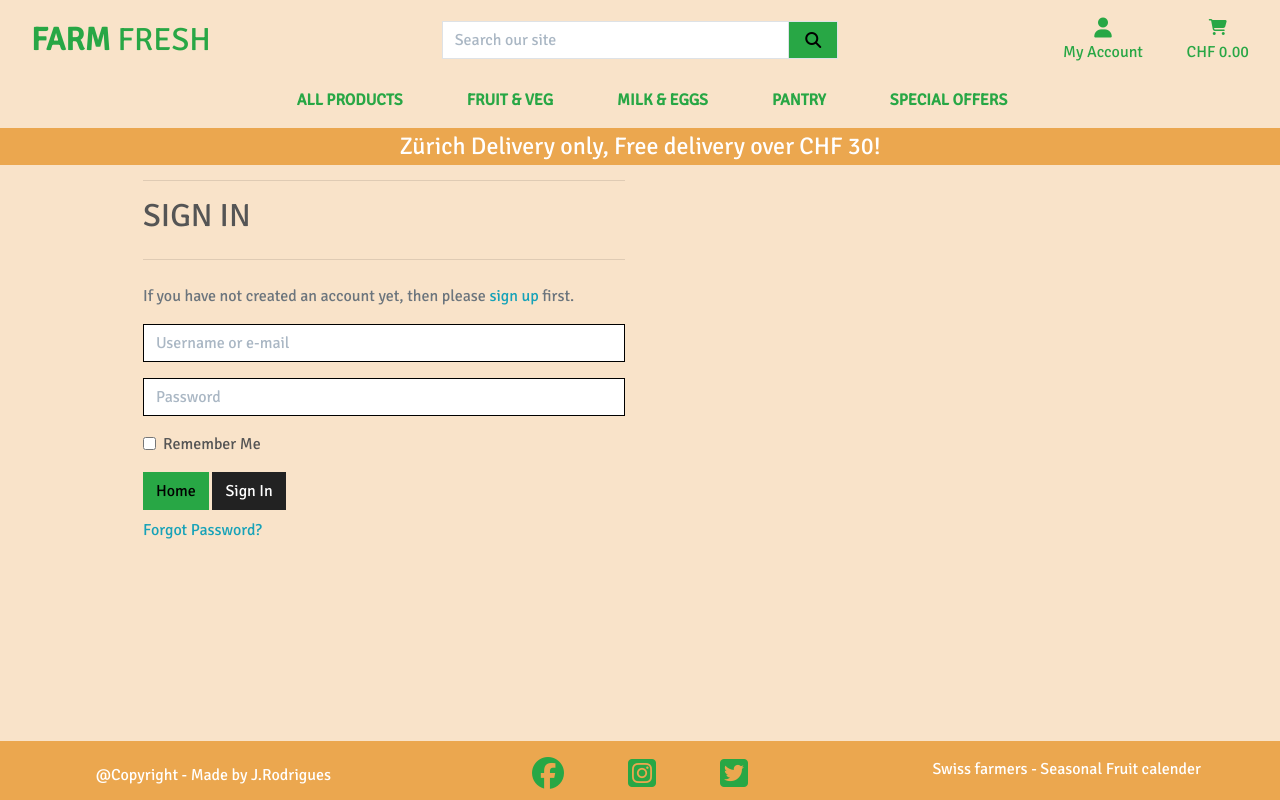
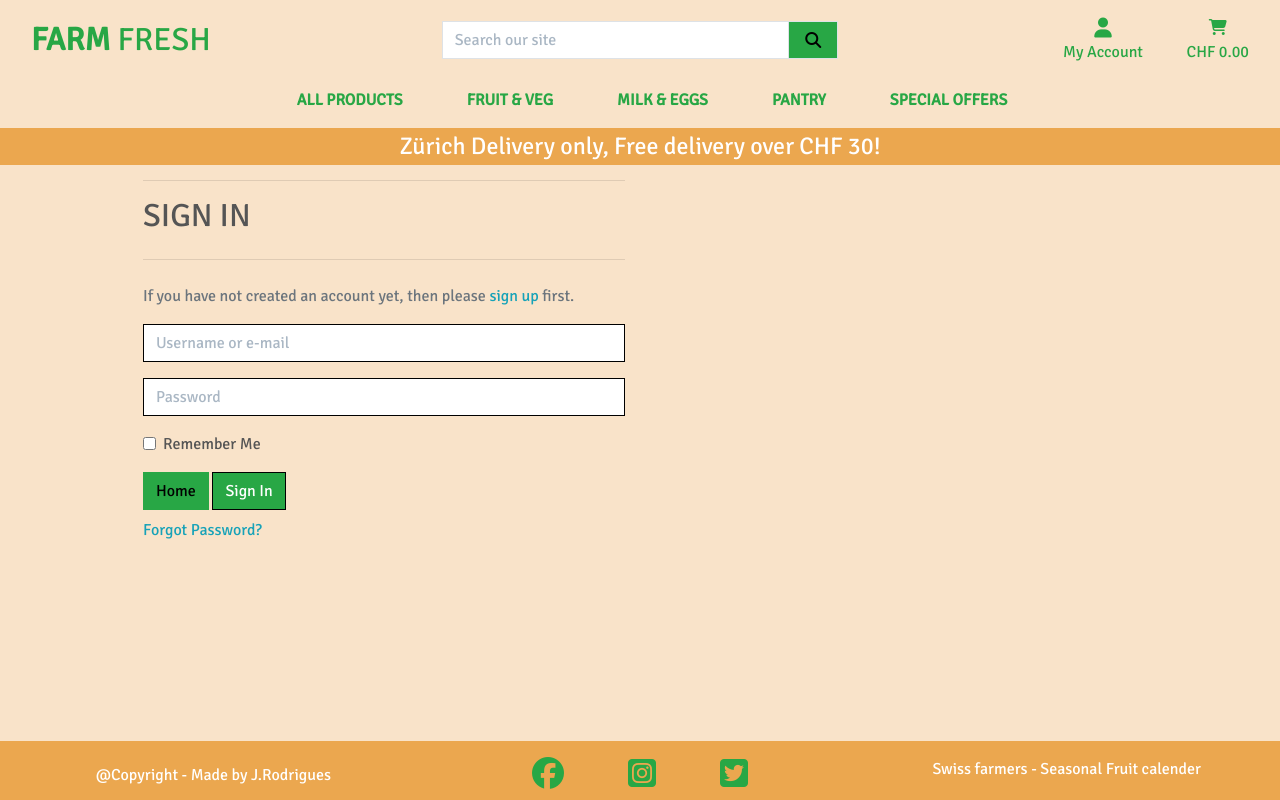
Before and after one commit to Joao4569/farm_fresh, a Django app: page /accounts/login/ in a window 1280 px wide, with the pointer over the restyled element. Run offline with Django 3.2, Linux system fonts and the light colour scheme; some libraries are stand-ins or nearby versions.

Commit message:
style: Add style to allauth buttons

```diff
--- a/static/css/base.css
+++ b/static/css/base.css
@@ -234,9 +234,8 @@ display: inline-block;
 
 .allauth-form-inner-content button:hover,
 .allauth-form-inner-content input[type='submit']:hover {
-color: #fff;
-  background-color: #222;
-  border-color: #222;
+  color: #fff;
+  background-color: #28a745;
 }
 
 .allauth-form-inner-content a {
```
